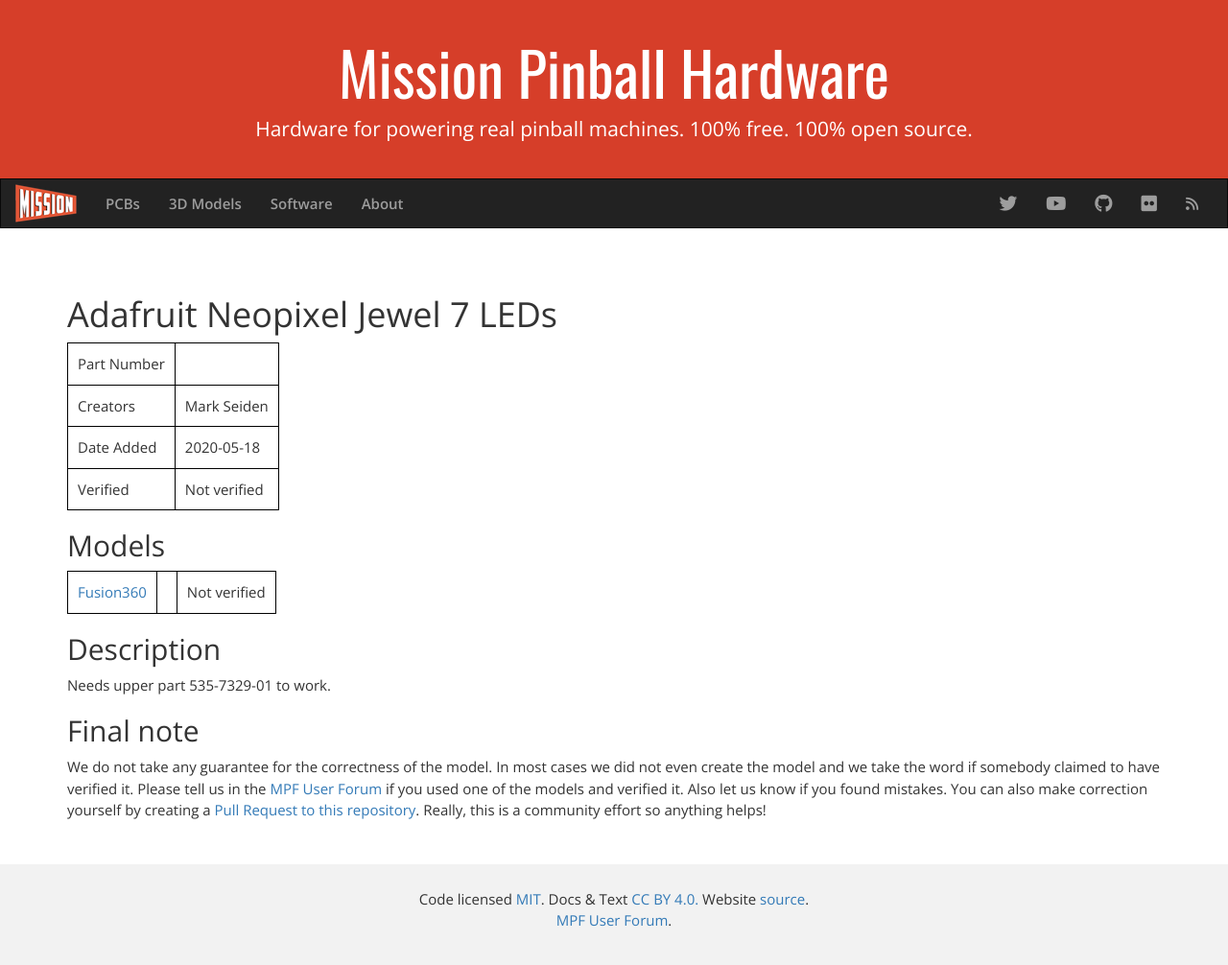
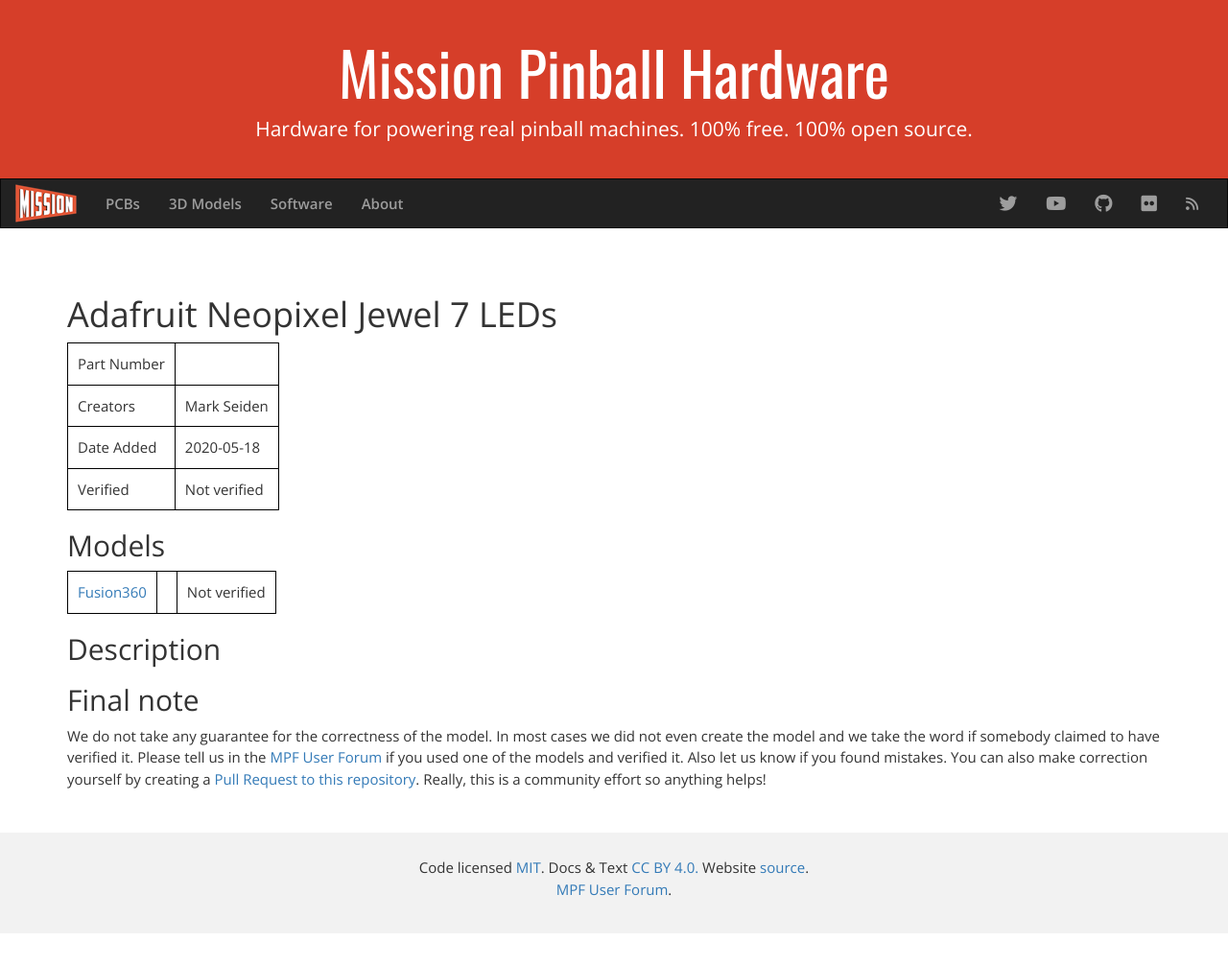
Before and after one commit to missionpinball/mpf-hardware, a Jekyll site: the page built from _cad_models/neopixel_jewel_7_leds.md, in a window 1280 px wide. Shown: the whole page at 96% size. Built offline with Jekyll 4.4.1, drawn with Linux system fonts in a browser that asks for light colours; nearby versions of some CDN libraries; after the commit the page ends 973 px from its top, so only the background shows below that.

Commit message:
remove copy and paste comment

```diff
--- a/_cad_models/neopixel_jewel_7_leds.md
+++ b/_cad_models/neopixel_jewel_7_leds.md
@@ -10,4 +10,3 @@
       url: https://github.com/homebrew-pinball/fusion360-models/raw/master/lights/NeoPixel%20Jewel%207%20LED.f3d
 tags: [Lights, Adafruit]
 ---
-Needs upper part 535-7329-01 to work.
```
Also changed, not shown: _cad_models/fast_light_board.md (+0 -1 lines).
